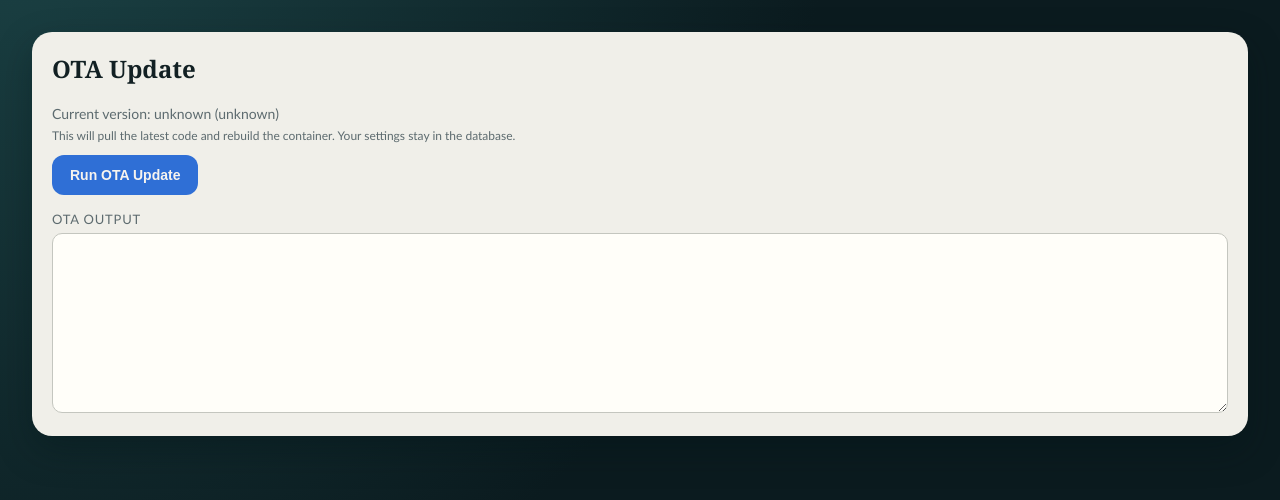
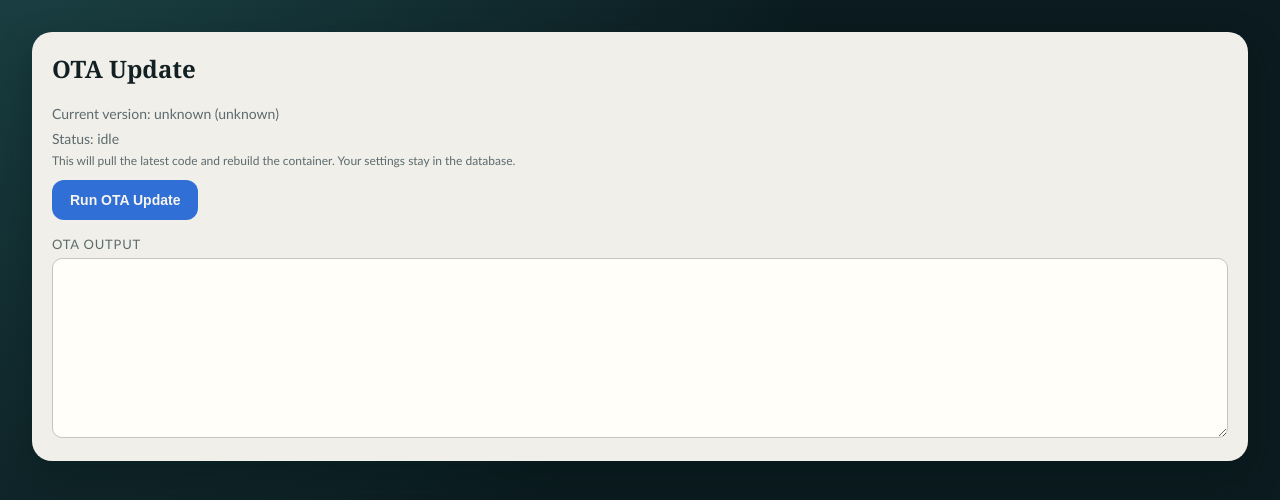
Before and after one commit to Jess-is-it/threejmon, a FastAPI app: page /settings/update in a window 1280 px wide. Shown: the part 135-635 px from the top of the page. Run offline with FastAPI, Linux system fonts and the light colour scheme; data that the repository does not hold is empty.

Commit message:
Add OTA status indicator and auto-refresh

```diff
--- a/app/main.py
+++ b/app/main.py
@@ -47,7 +47,7 @@ def make_context(request, extra=None):
     return ctx
 
 
-def trigger_ota_update(log_path):
+def trigger_ota_update(log_path, status_path):
     repo_path = os.environ.get("THREEJ_OTA_REPO", "/repo")
     if not os.path.isdir(os.path.join(repo_path, ".git")):
         raise RuntimeError("OTA repository not mounted. Ensure /repo is a git checkout.")
@@ -59,10 +59,18 @@ def trigger_ota_update(log_path):
         "printf \"%s %s\" \"$THREEJ_VERSION\" \"$THREEJ_VERSION_DATE\" > .threej_version && "
         "docker compose up -d --build",
     )
-    shell_command = f"cd {shlex.quote(repo_path)} && {command}"
+    shell_command = (
+        f"cd {shlex.quote(repo_path)} && "
+        f"({command}); code=$?; "
+        f"if [ $code -eq 0 ]; then echo done > {shlex.quote(status_path)}; "
+        f"else echo failed > {shlex.quote(status_path)}; fi; "
+        f"exit $code"
+    )
     log_handle = open(log_path, "a", encoding="utf-8")
     log_handle.write(f"\n--- OTA update started ---\n")
     log_handle.flush()
+    with open(status_path, "w", encoding="utf-8") as status_handle:
+        status_handle.write("running")
     subprocess.Popen(
         ["/bin/sh", "-c", shell_command],
         stdout=log_handle,
@@ -118,6 +126,26 @@ def get_repo_version():
         env_version = os.environ.get("THREEJ_VERSION", "unknown")
         env_date = os.environ.get("THREEJ_VERSION_DATE", "unknown")
         return {"version": env_version or "unknown", "date": env_date or "unknown"}
+
+
+def get_ota_paths():
+    repo_path = os.environ.get("THREEJ_OTA_REPO", "/repo")
+    return {
+        "repo_path": repo_path,
+        "log_path": os.path.join(repo_path, ".ota.log"),
+        "status_path": os.path.join(repo_path, ".ota.status"),
+    }
+
+
+def read_ota_status(status_path):
+    if not os.path.exists(status_path):
+        return "idle"
+    try:
+        with open(status_path, "r", encoding="utf-8") as handle:
+            status = (handle.read() or "").strip()
+        return status or "idle"
+    except OSError:
+        return "idle"
 
 
 @app.get("/", response_class=HTMLResponse)
@@ -440,41 +468,67 @@ async def settings_root():
 
 @app.get("/settings/update", response_class=HTMLResponse)
 async def update_settings(request: Request):
-    repo_path = os.environ.get("THREEJ_OTA_REPO", "/repo")
-    log_path = os.path.join(repo_path, ".ota.log")
+    paths = get_ota_paths()
     repo_version = get_repo_version()
     log_text = ""
-    if os.path.exists(log_path):
+    if os.path.exists(paths["log_path"]):
         try:
-            with open(log_path, "r", encoding="utf-8") as handle:
+            with open(paths["log_path"], "r", encoding="utf-8") as handle:
                 log_text = handle.read()
         except OSError:
             log_text = ""
+    status = read_ota_status(paths["status_path"])
     return templates.TemplateResponse(
         "settings_update.html",
-        make_context(request, {"message": "", "repo_version": repo_version, "log_text": log_text}),
+        make_context(
+            request,
+            {"message": "", "repo_version": repo_version, "log_text": log_text, "ota_status": status},
+        ),
     )
 
 
 @app.post("/settings/update", response_class=HTMLResponse)
 async def update_settings_run(request: Request):
-    repo_path = os.environ.get("THREEJ_OTA_REPO", "/repo")
-    log_path = os.path.join(repo_path, ".ota.log")
+    paths = get_ota_paths()
     message = ""
     try:
-        trigger_ota_update(log_path)
+        trigger_ota_update(paths["log_path"], paths["status_path"])
         message = "Update triggered. The service may restart in a moment."
     except Exception as exc:
         message = f"Update failed: {exc}"
     repo_version = get_repo_version()
     log_text = ""
-    if os.path.exists(log_path):
+    if os.path.exists(paths["log_path"]):
         try:
-            with open(log_path, "r", encoding="utf-8") as handle:
+            with open(paths["log_path"], "r", encoding="utf-8") as handle:
                 log_text = handle.read()
         except OSError:
             log_text = ""
+    status = read_ota_status(paths["status_path"])
     return templates.TemplateResponse(
         "settings_update.html",
-        make_context(request, {"message": message, "repo_version": repo_version, "log_text": log_text}),
+        make_context(
+            request,
+            {"message": message, "repo_version": repo_version, "log_text": log_text, "ota_status": status},
+        ),
     )
+
+
+@app.get("/settings/update/status")
+async def update_status():
+    paths = get_ota_paths()
+    status = read_ota_status(paths["status_path"])
+    return {"status": status}
+
+
+@app.get("/settings/update/log")
+async def update_log():
+    paths = get_ota_paths()
+    log_text = ""
+    if os.path.exists(paths["log_path"]):
+        try:
+            with open(paths["log_path"], "r", encoding="utf-8") as handle:
+                log_text = handle.read()
+        except OSError:
+            log_text = ""
+    return Response(content=log_text, media_type="text/plain")
--- a/app/templates/settings_update.html
+++ b/app/templates/settings_update.html
@@ -4,17 +4,73 @@
   <h2>OTA Update</h2>
   <div class="status">
     <div>Current version: {{ repo_version.version }} ({{ repo_version.date }})</div>
+    <div id="ota-status-line">Status: {{ ota_status }}</div>
   </div>
   {% if message %}
     <div class="alert">{{ message }}</div>
   {% endif %}
   <p class="help">This will pull the latest code and rebuild the container. Your settings stay in the database.</p>
   <form method="post" action="/settings/update" style="margin-top: 12px;">
-    <button type="submit" class="button-blue">Run OTA Update</button>
+    <button type="submit" class="button-blue" id="ota-button">Run OTA Update</button>
   </form>
+  <div id="ota-progress" style="margin-top: 12px; display: none;">
+    <div style="height: 8px; background: #d7dde0; border-radius: 999px; overflow: hidden;">
+      <div id="ota-bar" style="height: 8px; width: 100%; background: #2f6fd6; animation: otaPulse 1.2s infinite;"></div>
+    </div>
+    <div class="help" style="margin-top: 6px;">Updating... this may take a few minutes.</div>
+  </div>
   <div style="margin-top: 16px;">
     <label>OTA Output</label>
-    <textarea readonly style="min-height: 180px;">{{ log_text }}</textarea>
+    <textarea readonly id="ota-log" style="min-height: 180px;">{{ log_text }}</textarea>
   </div>
 </div>
+<style>
+  @keyframes otaPulse {
+    0% { opacity: 0.3; }
+    50% { opacity: 1; }
+    100% { opacity: 0.3; }
+  }
+</style>
+<script>
+  const statusLine = document.getElementById("ota-status-line");
+  const logBox = document.getElementById("ota-log");
+  const progress = document.getElementById("ota-progress");
+  const button = document.getElementById("ota-button");
+  let lastStatus = "{{ ota_status }}";
+
+  function updateUi(status) {
+    statusLine.textContent = `Status: ${status}`;
+    const running = status === "running";
+    progress.style.display = running ? "block" : "none";
+    button.disabled = running;
+    button.style.opacity = running ? "0.7" : "1";
+  }
+
+  async function pollOta() {
+    try {
+      const statusResp = await fetch("/settings/update/status");
+      const statusData = await statusResp.json();
+      const status = statusData.status || "idle";
+      updateUi(status);
+
+      const logResp = await fetch("/settings/update/log");
+      if (logResp.ok) {
+        logBox.value = await logResp.text();
+        logBox.scrollTop = logBox.scrollHeight;
+      }
+
+      if (lastStatus === "running" && status !== "running") {
+        window.location.reload();
+        return;
+      }
+      lastStatus = status;
+    } catch (err) {
+      // ignore transient errors during restart
+    }
+    setTimeout(pollOta, 3000);
+  }
+
+  updateUi(lastStatus);
+  pollOta();
+</script>
 {% endblock %}
```
